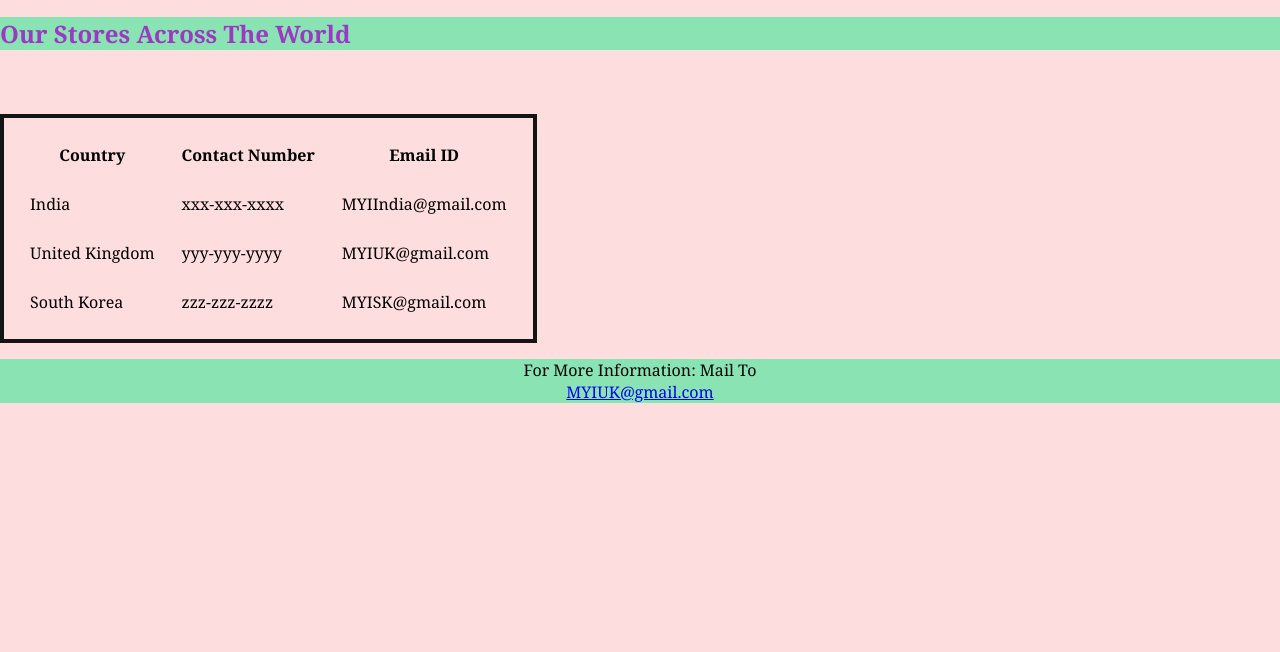
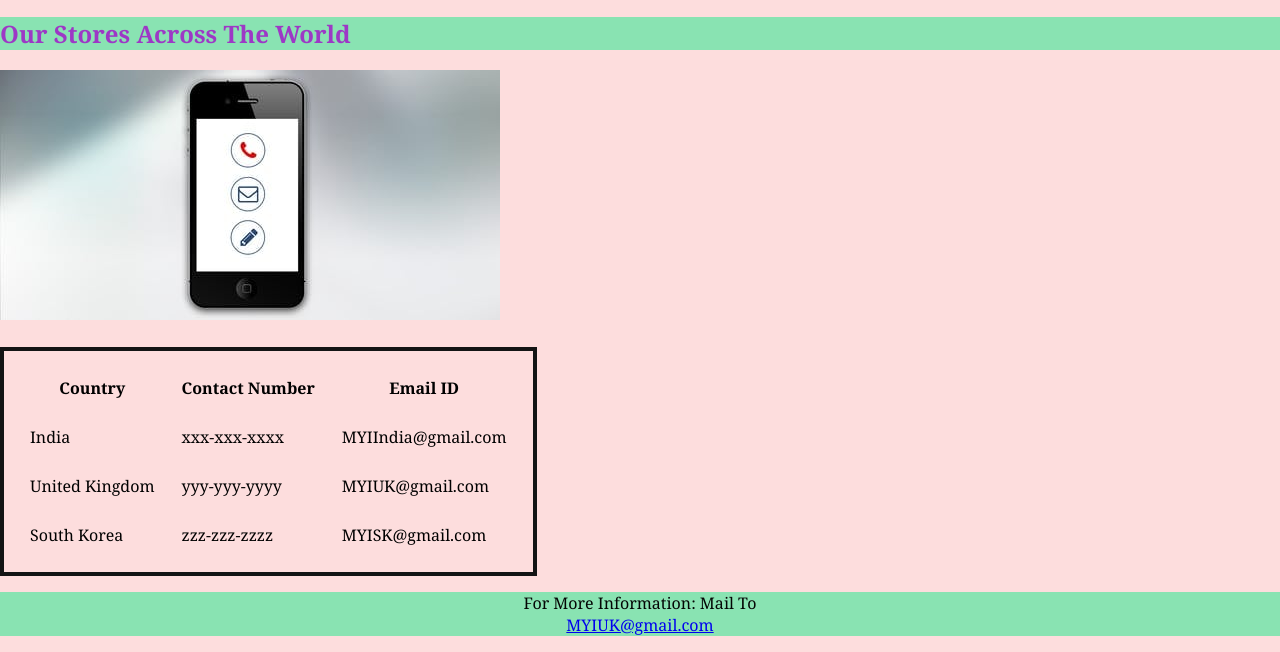
Before and after one commit to EP40/Audit-Course---Web-Development, a plain HTML site: page Contact.html in a window 1280 px wide. Shown: the part 166-818 px from the top of the page. Drawn offline with Linux system fonts and the light colour scheme; the site is published under a folder, as on GitHub Pages, so addresses that start at the root find nothing.

Commit message:
Update Contact.html

```diff
--- a/Contact.html
+++ b/Contact.html
@@ -65,7 +65,7 @@
     <h1>Mind Your Instincts!</h1>
     <h2>Explore different realms through reading.</h2>
     <h2>Our Stores Across The World</h2>
-    <img src="/images/ContactUs.jpeg" alt="">
+    <img src="images/ContactUs.jpeg" alt="">
     <br>
     <br>
     <!--Making the contact table-->
```
